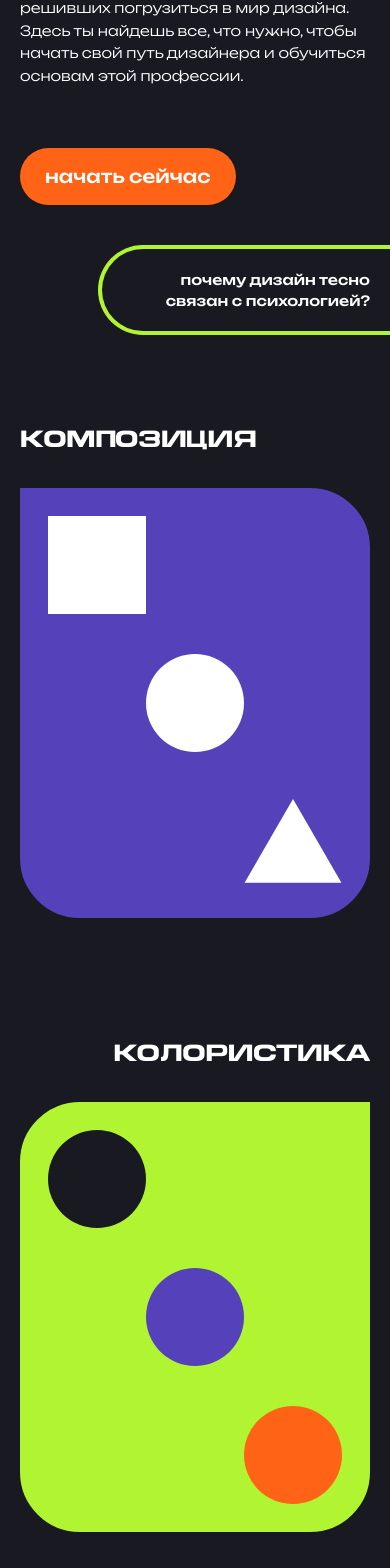
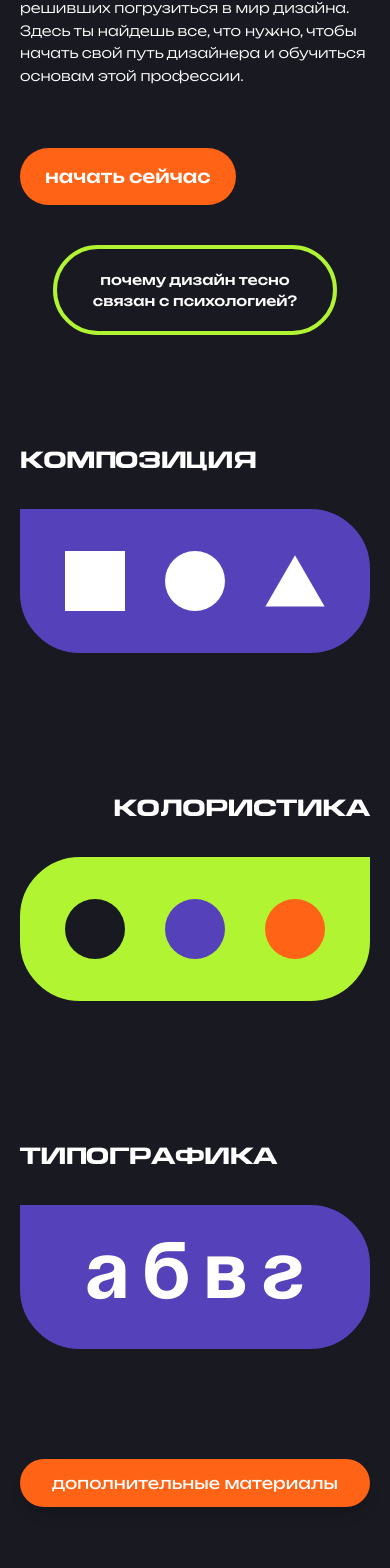
Before and after one commit to hikkanmn/design-course, a Vue app: page / in a window 390 px wide. Shown: the part 420-1988 px from the top of the page. Built offline with nearby package versions, Linux system fonts and the light colour scheme.

Commit message:
FINAL ver.

```diff
--- a/src/components/composition/ContrastBlock.vue
+++ b/src/components/composition/ContrastBlock.vue
@@ -32,7 +32,7 @@
     </p>
 
     <div
-      class="col-start-1 col-end-13 row-start-3 row-end-6 sm:row-start-4 sm:row-end-6 flex justify-between items-center"
+      class="col-start-1 col-end-13 row-start-3 row-end-6 sm:row-start-4 sm:row-end-6 sm:space-x-5 flex justify-between items-center"
     >
       <div
         @mouseover="isHoveredl = true"
--- a/src/components/home/AdditionalButton.vue
+++ b/src/components/home/AdditionalButton.vue
@@ -1,10 +1,10 @@
 <template>
   <div
-    class="xs:hidden col-start-8 col-end-13 row-start-11 row-span-1 sm:col-start-1 flex justify-center items-center h-fit mb-4"
+    class="col-start-8 col-end-13 row-start-11 row-span-1 sm:col-start-1 sm:row-start-7 sm:self-end flex justify-center items-center h-fit mb-4"
   >
     <router-link title="переход к разделу Ресурсы" to="/resources" @click="scrollToTop">
       <button
-        class="lowercase font-myUnbounded font-regular lg:text-[18px] sm:text-[22px] text-[22px] hover:scale-110 bg-customOrange text-white px-8 py-3 rounded-full shadow-lg hover:bg-customLime hover:text-customBlack flex items-center"
+        class="lowercase font-myUnbounded font-regular lg:text-[18px] sm:text-[16px] text-[22px] hover:scale-110 bg-customOrange text-white px-8 py-3 rounded-full shadow-lg hover:bg-customLime hover:text-customBlack flex items-center"
       >
         дополнительные материалы
       </button>
--- a/src/components/home/ColoristBlock.vue
+++ b/src/components/home/ColoristBlock.vue
@@ -1,7 +1,7 @@
 <template>
   <router-link
     title="переход к разделу Колористика"
-    class="col-start-8 col-end-13 row-start-4 row-span-1 xs:row-start-5 flex items-end justify-end"
+    class="col-start-8 col-end-13 row-start-4 sm:row-start-3 row-span-1 flex items-end justify-end"
     to="/color"
     @click="scrollToTop"
   >
@@ -12,23 +12,26 @@
     </h2>
   </router-link>
 
-  <div
-    class="group flex gap-x-10 lg:gap-x-0 col-start-8 col-end-13 row-start-5 row-span-3 xs:row-span-3 xs:row-start-6 xs:col-start-1 sm:col-start-4 sm:row-span-2 w-full bg-customLime rounded-br-[60px] rounded-bl-[60px] rounded-tl-[60px] justify-center items-center p-20 xl:p-16 lg:p-10 md:p-14 sm:p-10 xs:p-6 hover:bg-opacity-10 border-customLime border-4 duration-1000"
+  <router-link
+    title="переход к разделу Колористика"
+    class="group flex gap-x-10 lg:gap-x-0 col-start-8 col-end-13 row-start-5 row-span-3 sm:col-start-1 sm:row-start-4 sm:row-end-5 sm:gap-10 w-full bg-customLime rounded-br-[60px] rounded-bl-[60px] rounded-tl-[60px] justify-center items-center p-20 xl:p-16 lg:p-10 md:p-14 sm:p-10 xs:p-6 hover:bg-opacity-10 border-customLime border-4 duration-1000"
+    to="/color"
+    @click="scrollToTop"
   >
     <!-- <div class="flex gap-x-10"> -->
     <div
-      class="w-1/6 xl:w-1/5 lg:w-1/3 aspect-square lg:self-start bg-customBlack rounded-full hover:scale-[0.8] border-4 border-opacity-0 border-white hover:border-opacity-100 group-hover:bg-white"
+      class="w-1/6 xl:w-1/5 lg:w-1/3 sm:w-[100px] xs:w-[60px] aspect-square lg:self-start sm:self-center bg-customBlack rounded-full hover:scale-[0.8] border-4 border-opacity-0 border-white hover:border-opacity-100 group-hover:bg-white"
     ></div>
     <div
-      class="w-1/6 xl:w-1/5 lg:w-1/3 aspect-square bg-customPurple rounded-full hover:scale-[0.8]"
+      class="w-1/6 xl:w-1/5 lg:w-1/3 sm:w-[100px] xs:w-[60px] aspect-square sm:self-center bg-customPurple rounded-full hover:scale-[0.8]"
     ></div>
     <div
-      class="w-1/6 xl:w-1/5 lg:w-1/3 aspect-square lg:self-end bg-customOrange rounded-full hover:scale-[0.8]"
+      class="w-1/6 xl:w-1/5 lg:w-1/3 sm:w-[100px] xs:w-[60px] aspect-square lg:self-end sm:self-center bg-customOrange rounded-full hover:scale-[0.8]"
     ></div>
     <!-- </div> -->
-  </div>
+  </router-link>
   <div
-    class="xs:hidden col-start-9 col-end-13 row-start-8 row-span-1 sm:row-start-7 justify-self-end lg:h-1/2 sm:h-1/3 lg:w-fit text-white border-customLime border-4 rounded-br-[60px] rounded-bl-[60px] rounded-tl-[60px] flex justify-end items-center px-14"
+    class="sm:hidden col-start-9 col-end-13 row-start-8 row-span-1 sm:row-start-7 justify-self-end lg:h-1/2 sm:h-1/3 lg:w-fit text-white border-customLime border-4 rounded-br-[60px] rounded-bl-[60px] rounded-tl-[60px] flex justify-end items-center px-14"
   >
     <p
       class="lowercase font-myUnbounded font-medium lg:text-[18px] sm:text-[22px] text-[22px] text-white"
--- a/src/components/home/CompositionBlock.vue
+++ b/src/components/home/CompositionBlock.vue
@@ -10,23 +10,26 @@
       Композиция
     </h2></router-link
   >
-  <div
-    class="col-start-1 col-end-7 row-start-2 row-span-3 xs:row-span-3 xs:row-start-2 xs:col-end-13 sm:col-end-10 sm:row-span-2 w-full bg-customPurple rounded-br-[60px] rounded-bl-[60px] rounded-tr-[60px] flex justify-center items-center lg:flex-col gap-10 p-20 xl:p-16 lg:p-10 md:p-14 sm:p-10 xs:p-6 hover:bg-opacity-10 border-customPurple border-4 duration-1000"
+  <router-link
+    title="переход к разделу Копмозиция"
+    class="col-start-1 col-end-7 row-start-2 row-span-3 sm:col-end-13 sm:row-end-3 w-full bg-customPurple rounded-br-[60px] rounded-bl-[60px] rounded-tr-[60px] flex justify-center items-center lg:flex-col sm:flex-row gap-10 p-20 xl:p-16 lg:p-10 md:p-14 sm:p-10 xs:p-6 hover:bg-opacity-10 border-customPurple border-4 duration-1000"
+    to="/composition"
+    @click="scrollToTop"
   >
     <div
-      class="w-1/6 xl:w-1/5 lg:w-1/3 aspect-square lg:self-start bg-white hover:opacity-50 hover:scale-110"
+      class="w-1/6 xl:w-1/5 lg:w-1/3 sm:w-[100px] xs:w-[60px] aspect-square lg:self-start sm:self-center bg-white hover:opacity-50 hover:scale-110"
     ></div>
     <div
-      class="w-1/6 xl:w-1/5 lg:w-1/3 aspect-square bg-white hover:opacity-50 rounded-full hover:scale-110"
+      class="w-1/6 xl:w-1/5 lg:w-1/3 sm:w-[100px] xs:w-[60px] aspect-square bg-white sm:self-center hover:opacity-50 rounded-full hover:scale-110"
     ></div>
     <img
-      class="w-1/6 xl:w-1/4 lg:w-1/3 aspect-square lg:self-end hover:scale-[1.15] hover:opacity-50"
+      class="w-1/6 xl:w-1/4 lg:w-1/3 sm:w-[100px] xs:w-[60px] aspect-square lg:self-end sm:self-center hover:scale-[1.15] hover:opacity-50"
       src="/src/img/triangle.svg"
       alt="Ошибка прогрузки изображения! Перезагрузите страницу"
     />
-  </div>
+  </router-link>
   <div
-    class="xs:hidden col-start-1 col-end-6 row-start-5 row-span-1 sm:row-start-4 lg:h-1/2 sm:h-1/3 lg:w-fit border-customPurple border-4 rounded-br-[60px] rounded-bl-[60px] rounded-tr-[60px] flex justify-start items-center px-14"
+    class="sm:hidden col-start-1 col-end-6 row-start-5 row-span-1 sm:row-start-4 lg:h-1/2 sm:h-1/3 lg:w-fit border-customPurple border-4 rounded-br-[60px] rounded-bl-[60px] rounded-tr-[60px] flex justify-start items-center px-14"
   >
     <p
       class="lowercase font-myUnbounded font-medium lg:text-[18px] sm:text-[22px] text-[22px] text-white"
--- a/src/components/home/IntroSection.vue
+++ b/src/components/home/IntroSection.vue
@@ -14,12 +14,12 @@
     </div>
 
     <!-- Текст "начинается с основ" -->
-    <div class="flex justify-end mt-5">
+    <div class="flex justify-end sm:justify-center mt-5">
       <div
-        class="pl-16 py-5 border-customLime border-y-4 border-l-4 rounded-l-full text-end pr-[135px] lg:pr-[100px] md:pr-[50px] sm:pr-[20px]"
+        class="pl-16 py-5 border-customLime border-y-4 border-l-4 sm:border-r-4 sm:rounded-r-full rounded-l-full text-end pr-[135px] lg:pr-[100px] md:pr-[50px] sm:px-[20px]"
       >
         <p
-          class="text-[22px] lg:text-[20px] md:text-[16px] sm:text-[14px] font-myUnbounded font-medium text-white"
+          class="text-[22px] lg:text-[20px] md:text-[16px] sm:text-[14px] sm:px-3 font-myUnbounded font-medium text-white"
         >
           начинается с основ
         </p>
@@ -55,12 +55,12 @@
         </router-link>
       </div>
     </div>
-    <div class="flex justify-end mt-10">
+    <div class="flex justify-end sm:justify-center mt-10">
       <div
-        class="pl-8 py-5 border-customLime border-y-4 border-l-4 rounded-l-full text-end pr-[135px] lg:pr-[100px] md:pr-[50px] sm:pr-[20px]"
+        class="pl-8 py-5 border-customLime border-y-4 border-l-4 sm:border-r-4 sm:rounded-r-full rounded-l-full text-end sm:text-center pr-[135px] lg:pr-[100px] md:pr-[50px] sm:px-[20px]"
       >
         <p
-          class="flex flex-col pl-8 lowercase font-myUnbounded font-medium lg:text-[17px] md:text-[14px] text-[22px] text-white"
+          class="flex flex-col pl-8 sm:px-4 lowercase font-myUnbounded font-medium lg:text-[17px] md:text-[14px] text-[22px] text-white"
         >
           почему дизайн тесно <span> связан с психологией?</span>
         </p>
--- a/src/components/home/MainHome.vue
+++ b/src/components/home/MainHome.vue
@@ -7,7 +7,7 @@ import AdditionalButton from '/src/components/home/AdditionalButton.vue'
 
 <template>
   <div
-    class="grid grid-cols-12 grid-rows-12 xs:grid-rows-12 gap-y-[30px] gap-x-[10px] my-28 lg:my-0 px-[135px] lg:px-[100px] md:px-[50px] sm:px-[20px] xs:mb-20"
+    class="grid grid-cols-12 grid-rows-12 sm:grid-rows-7 gap-y-[30px] gap-x-[10px] my-28 lg:my-0 px-[135px] lg:px-[100px] md:px-[50px] sm:px-[20px] xs:mb-20"
   >
     <!-- Блок 1: Композиция -->
     <CompositionBlock />
--- a/src/components/home/TypographyBlock.vue
+++ b/src/components/home/TypographyBlock.vue
@@ -1,7 +1,7 @@
 <template>
   <router-link
     title="переход к разделу Типографика"
-    class="col-start-1 col-end-7 row-start-7 row-span-1 xs:row-start-9 flex items-end justify-start"
+    class="col-start-1 col-end-7 row-start-7 row-span-1 sm:row-start-5 flex items-end justify-start"
     to="/typography"
     @click="scrollToTop"
     ><h2
@@ -10,10 +10,13 @@
       Типографика
     </h2></router-link
   >
-  <div
-    class="col-start-1 col-end-7 row-start-8 row-span-3 sm:col-end-10 sm:row-span-2 xs:row-span-3 xs:row-start-10 xs:col-end-13 w-full bg-customPurple rounded-br-[60px] rounded-bl-[60px] rounded-tr-[60px] flex justify-center items-center text-center px-20 py-10 hover:bg-opacity-10 border-customPurple border-4 duration-1000 text-white text-[11rem] xs:text-[5rem] font-mySoyuzGrotesk font-bold lowercase xl:text-[10rem] lg:text-[8rem]"
+  <router-link
+    title="переход к разделу Типографика"
+    class="col-start-1 col-end-7 row-start-8 row-span-3 sm:row-start-6 sm:row-end-7 sm:col-end-13 w-full bg-customPurple rounded-br-[60px] rounded-bl-[60px] rounded-tr-[60px] flex justify-center items-center text-center px-20 py-10 hover:bg-opacity-10 border-customPurple border-4 duration-1000 text-white text-[11rem] xs:text-[5rem] font-mySoyuzGrotesk font-bold lowercase xl:text-[10rem] lg:text-[8rem]"
+    to="/typography"
+    @click="scrollToTop"
   >
-    <p class="flex justify-center items-center gap-x-20 lg:flex-col w-full">
+    <p class="flex justify-center items-center gap-x-20 lg:flex-col sm:flex-row w-full">
       <span
         class="hover:font-myUnbounded hover:opacity-50 hover:text-[80px] duration-1000 lg:self-start m-[-2rem]"
         >а</span
@@ -28,9 +31,9 @@
         >г</span
       >
     </p>
-  </div>
+  </router-link>
   <div
-    class="xs:hidden col-start-1 col-end-6 row-start-11 row-span-1 sm:row-start-10 lg:h-1/2 sm:h-1/3 lg:w-fit border-customPurple border-4 rounded-br-[60px] rounded-bl-[60px] rounded-tr-[60px] flex justify-start items-center px-14 md:px-10"
+    class="sm:hidden col-start-1 col-end-6 row-start-11 row-span-1 sm:row-start-10 lg:h-1/2 sm:h-1/3 lg:w-fit border-customPurple border-4 rounded-br-[60px] rounded-bl-[60px] rounded-tr-[60px] flex justify-start items-center px-14 md:px-10"
   >
     <p
       class="lowercase font-myUnbounded font-medium lg:text-[18px] sm:text-[22px] text-[22px] text-white"
--- a/src/components/typography/LastTypographySection.vue
+++ b/src/components/typography/LastTypographySection.vue
@@ -17,7 +17,11 @@
   </div>
   <div class="relative overflow-hidden w-full">
     <div class="flex justify-start whitespace-nowrap animate-scroll">
-      <span class="self-center font-myMedium text-white text-[83px] md:text-[60px] sm:text-[30px] mb-20" v-for="n in 50" :key="n">
+      <span
+        class="self-center font-myMedium text-white text-[83px] md:text-[60px] sm:text-[30px] mb-20"
+        v-for="n in 50"
+        :key="n"
+      >
         ШРИФТЫШРИФТЫШРИФТЫШРИФТЫШРИФТЫШРИФТЫШРИФТЫ
       </span>
     </div>
```
Also changed, not shown: src/components/NavigationMenu.vue (+8 -0 lines).
